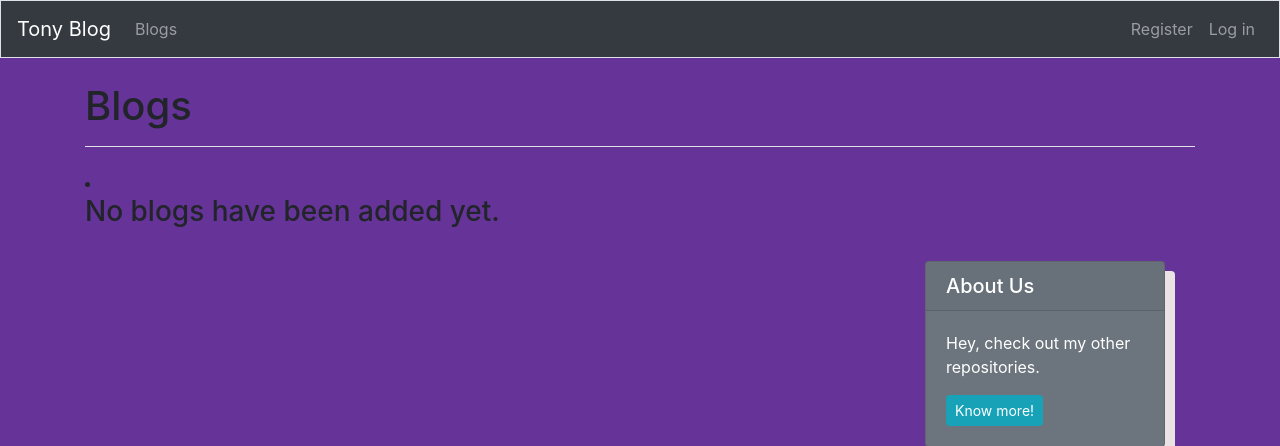
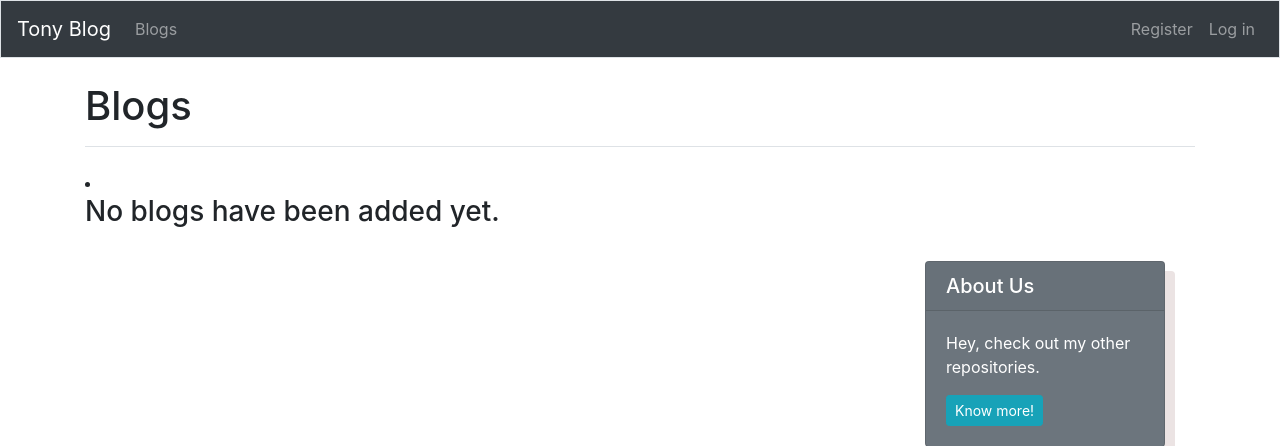
Before and after one commit to Anthonyomondi/blog, a Django app: page /blogs/ in a window 1280 px wide. Shown: the top 446 px of the page. Run offline with Django 3.2, Linux system fonts and the light colour scheme; data that the repository does not hold is empty; some libraries are stand-ins or nearby versions.

Commit message:
Update blogs.html

```diff
--- a/tony_blogs/templates/tony_blogs/blogs.html
+++ b/tony_blogs/templates/tony_blogs/blogs.html
@@ -1,11 +1,7 @@
 {% extends "tony_blogs/base.html" %}
 
 {% block page_header %}
-<style>
-  body {
-    background-color: rebeccapurple;
-  }
-</style>
+
 <h1>Blogs</h1>
 {% if user.is_authenticated %}
   <h3><a class="btn btn-sm btn-primary" href="{% url 'tony_blogs:new_blog' %}" role="button">Add a new blog &raquo;</a>
```
